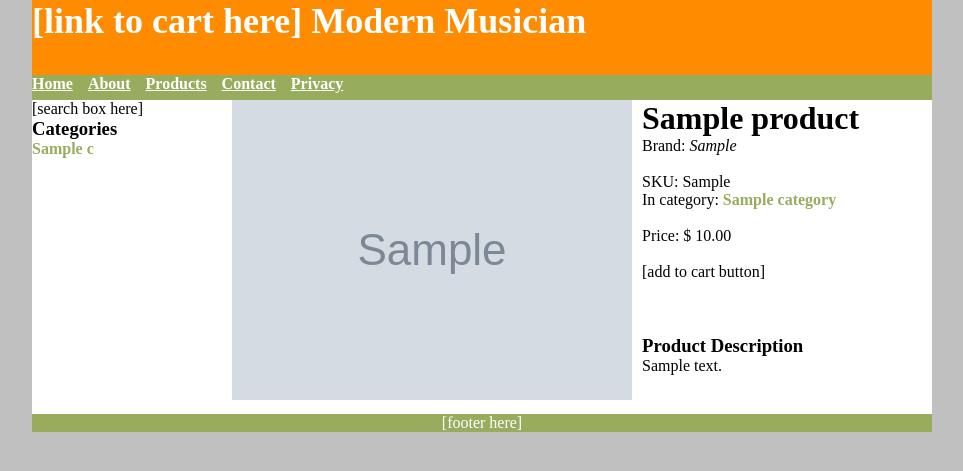
After one commit to andreyavramchikov/Bookstore, a Django app: template bookstore/templates/catalog/product.html in a window 1280 px wide. The commit adds this page. Shown: the top 471 px of the page, without its empty margins (158-1121 px from the left). Run offline with Django 3.2, Linux system fonts and the light colour scheme; tables that the repository leaves empty hold one stand-in row (values such as "Sample post"); the template is opened without the code that fills it: values that come from a table or form of the project are taken from there, most other values are stand-ins (such as "Sample title", 1, 10 or a date in 2020); grey boxes marked "Sample" are stand-in pictures; parts of the project's set-up code (start-up, migrations or seed data) failed here and were passed over.

Commit message:
"Implemented basic views functionality for category and product"

```diff
--- a/bookstore/catalog/models.py
+++ b/bookstore/catalog/models.py
@@ -21,6 +21,11 @@ class Category(models.Model):
     def __unicode__(self):
         return self.name
 
+    @models.permalink
+    def get_absolute_url(self):
+        return ('catalog_category', (), { 'category_slug': self.slug })
+
+
 class Product(models.Model):
     name = models.CharField(max_length=50)
     slug = models.SlugField(max_length=50, unique=True, help_text='Unique value for product page URL, created from name.')
@@ -38,7 +43,7 @@ class Product(models.Model):
     meta_description = models.CharField("Meta Description", max_length=255, help_text='Content for description meta tag')
     created_at = models.DateTimeField(auto_now_add=True)
     updated_at = models.DateTimeField(auto_now=True)
-    catetogries = models.ManyToManyField(Category)
+    categories = models.ManyToManyField(Category)
 
     class Meta:
         db_table = 'products'
@@ -52,3 +57,7 @@ class Product(models.Model):
             return self.price
         else:
             return None
+
+    @models.permalink
+    def get_absolute_url(self):
+        return ('catalog_product', (), { 'product_slug': self.slug })
--- /dev/null
+++ b/bookstore/catalog/urls.py
@@ -0,0 +1,11 @@
+from django.conf.urls.defaults import *
+urlpatterns = patterns('bookstore.catalog.views',
+
+        (r'^$', 'index', { 'template_name':'catalog/index.html'}, 'catalog_home'),
+
+        (r'^category/(?P<category_slug>[-\w]+)/$', 'show_category',
+                    {'template_name':'catalog/category.html'}, 'catalog_category'),
+
+        (r'^product/(?P<product_slug>[-\w]+)/$', 'show_product',
+                    {'template_name':'catalog/product.html'},'catalog_product'),
+    )
--- a/bookstore/media/admin/css/style.css
+++ b/bookstore/media/admin/css/style.css
@@ -71,3 +71,24 @@ html,body{
 	background-color:White;
 	text-decoration:none;
 }
+
+a{
+	color:#98AC5E;
+	font-weight:bold;
+	text-decoration:none;
+}
+a:hover{
+	text-decoration:underline;
+}
+/* category page styles */
+div.product_thumbnail{
+	text-align:center;
+	float:left;
+	width:150px;
+	height:200px;
+}
+/* product page styles */
+div.product_image{
+	float:left;
+	padding:0 10px 10px 0;
+}
--- a/bookstore/settings.py
+++ b/bookstore/settings.py
@@ -125,9 +125,10 @@ INSTALLED_APPS = (
     'django.contrib.sites',
     'django.contrib.messages',
     'django.contrib.staticfiles',
-    'bookstore.catalog',
     'django.contrib.admin',
     'django.contrib.admindocs',
+    'bookstore.catalog',
+    'south',
 )
 
 # A sample logging configuration. The only tangible logging
--- a/bookstore/templates/catalog.html
+++ b/bookstore/templates/catalog.html
@@ -14,7 +14,7 @@
 	<div id="middle">
 		<div id="sidebar">
 		[search box here]
-		[category listing here]
+		{% include "tags/category_list.html" %}
 		</div>
 
 		<div id="content">
--- /dev/null
+++ b/bookstore/templates/catalog/index.html
@@ -0,0 +1,4 @@
+{% extends "catalog.html" %}
+{%block content %}
+	<h1>Welcome to Modern Musician!</h1>
+{% endblock %}
--- /dev/null
+++ b/bookstore/templates/catalog/product.html
@@ -0,0 +1,31 @@
+{% extends "catalog.html" %}
+{% block content %}
+	<div class="product_image" >
+		<img src="{{ MEDIA_URL }}/admin/img/{{ product.image }}" alt="{{ product.name
+		}}" />
+	</div>
+	<h1>{{ product.name }}</h1>
+	Brand: <em>{{ product.brand }}</em>
+	<br /><br />
+	SKU: {{ product.sku }}
+	<br />
+	In categor{{ categories.count|pluralize:"y,ies" }}:
+	{% for category in categories %}
+		<a href="{{ category.get_absolute_url }}">{{ category.name }}</a>
+		{% if not forloop.last %}, {% endif %}
+	{% endfor %}
+	<br /><br />
+	{% if product.sale_price %}
+	Was: <del>$ {{ product.old_price }}</del>
+	<br />
+	Now: $ {{ product.price }}
+	{% else %}
+	Price: $ {{ product.price }}
+	{% endif %}
+	<br /><br />
+	[add to cart button]
+	<br /><br />
+	<div class="cb"><br /><br /></div>
+	<h3>Product Description</h3>
+	{{ product.description }}
+{% endblock %}
--- /dev/null
+++ b/bookstore/templates/tags/category_list.html
@@ -0,0 +1,4 @@
+<h3>Categories</h3>
+{% for category in active_categories %}
+	<a href="{{ c.get_absolute_url }}">{{ c.name }}</a><br />
+{% endfor %}
--- a/bookstore/urls.py
+++ b/bookstore/urls.py
@@ -7,7 +7,7 @@ from django.contrib import admin
 admin.autodiscover()
 
 urlpatterns = patterns('',
-     url(r'^catalog/$', 'bookstore.catalog.views.home', name='home'),
+     (r'^', include('catalog.urls')),
      url(r'^media/(?P<path>.*)$', 'django.views.static.serve', {'document_root': settings.MEDIA_ROOT}),
      url(r'^admin/', include(admin.site.urls)),
 )
```
Also changed, not shown: bookstore/catalog/views.py (+24 -4 lines), bookstore/templates/catalog/category.html (added, +16 -0 lines), bookstore/catalog/migrations/0001_initial.py (added), bookstore/catalog/migrations/0002_auto.py (added), bookstore/catalog/migrations/0003_auto__del_field_product_name_for_south.py (added), bookstore/catalog/migrations/__init__.py (added), bookstore/media/admin/img/2.jpg (added), bookstore/media/admin/img/3.jpg (added).
